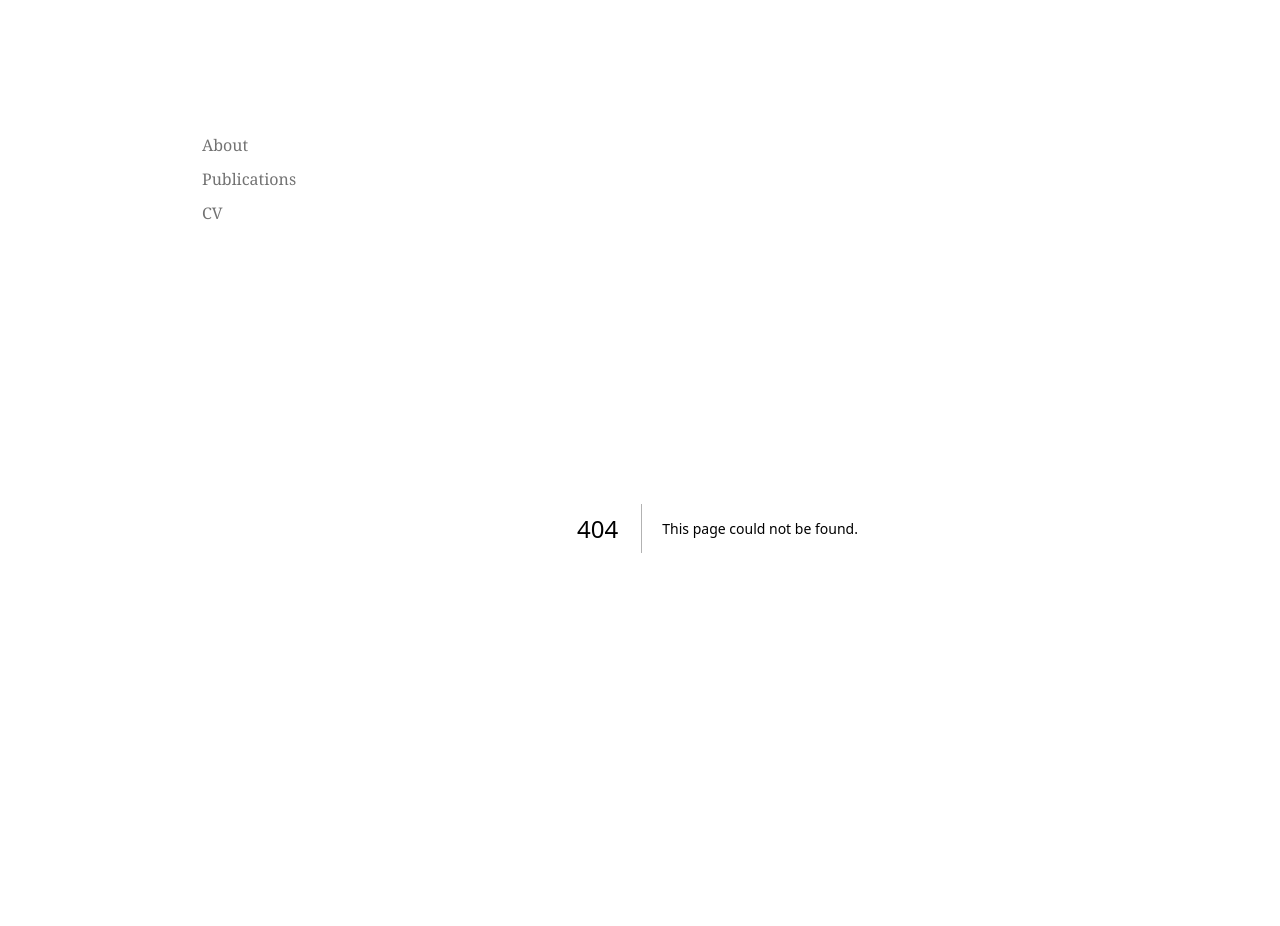
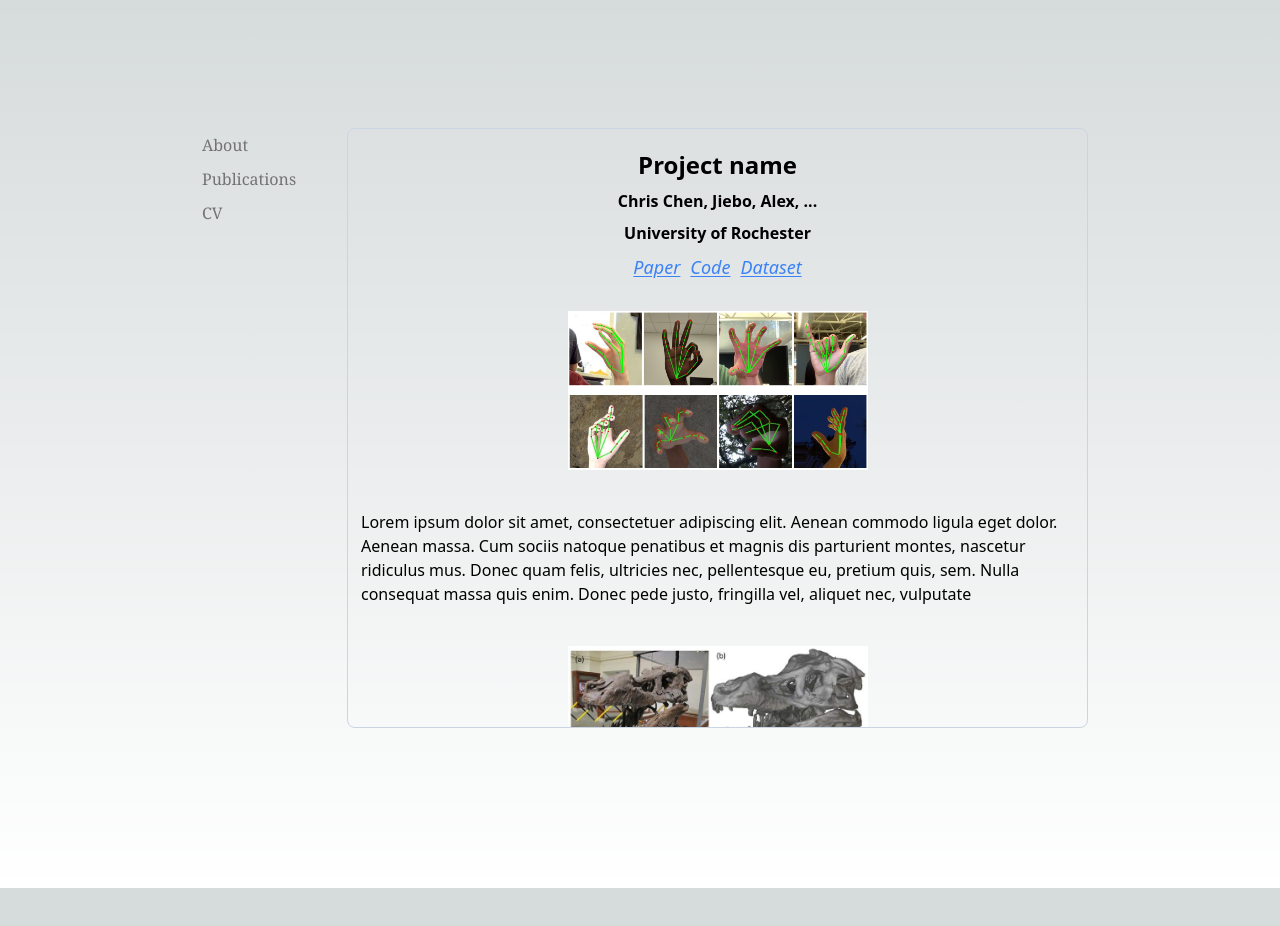
Before and after one commit to alexmartin1722/alexmartin1722.github.io, a Next.js app: page /projects/skull2animal in a window 1280 px wide. Before the commit this address had no page. Shown: the top 926 px of the page. After the commit the page ends 888 px from the top, so only its background shows below. Built offline with nearby package versions, Linux system fonts and the light colour scheme.

Commit message:
skull2animal page

```diff
--- a/src/app/layout.tsx
+++ b/src/app/layout.tsx
@@ -2,15 +2,17 @@ import "./globals.css";
 import Sidebar from "../components/sidebar";
 import Head from "next/head";
 
-export const metadata = {
+const metadata = {
   title: "Alex Martin",
   description: "Generated by create next app",
 };
 
 export default function RootLayout({
   children,
+  showNavBar = true, // Default value is true, meaning NavBar will be shown by default.
 }: {
   children: React.ReactNode;
+  showNavBar?: boolean;
 }) {
   return (
     <html lang="en">
@@ -23,7 +25,7 @@ export default function RootLayout({
         />
       </Head>
       <body className="antialiased max-w-4xl mb-40 flex flex-col md:flex-row mx-4 mt-8 md:mt-20 lg:mt-32 lg:mx-auto">
-        <Sidebar />
+        {showNavBar && <Sidebar />} {/* Conditionally render the NavBar */}
         <main className="flex-auto min-w-0 mt-6 md:mt-0 flex flex-col px-2 md:px-0">
           {children}
           {/* <Analytics /> */}
--- a/src/app/page.tsx
+++ b/src/app/page.tsx
@@ -31,8 +31,8 @@ const about = () => {
  const bio = () => {
   return (
     <>
-      I am a third-year undergraduate student in computer science at the
-      University of Rochester advised by&nbsp;
+      I am a third-year undergraduate student in computer science at
+      the University of Rochester advised by&nbsp;
       <a
         href="https://www.cs.rochester.edu/u/jluo/"
         target="_blank"
--- /dev/null
+++ b/src/app/projects/skull2animal/page.tsx
@@ -0,0 +1,123 @@
+"use client";
+import { motion } from "framer-motion";
+import Image from "next/image";
+import RootLayout from "@/app/layout";
+import Link from "next/link";
+
+export default function Skull() {
+  const handleOpen = () => {};
+
+  return (
+    <>
+      <RootLayout showNavBar={false}>
+        {/* Your page content goes here */}
+      </RootLayout>
+      <main className="flex min-w-0 mt-6 md:mt-0 flex flex-col px-2 md:px-0 border-[1px] border-slate-300 rounded-lg h-[600px] overflow-scroll">
+        <section id="projectIntro" className="flex flex-col items-center">
+          <div
+            id="titleContainer"
+            className="flex flex-col items-center space-y-[8px] mt-[20px]"
+          >
+            <h1 className="font-semibold text-2xl"> Project name </h1>
+            <p className="font-semibold"> Chris Chen, Jiebo, Alex, ...</p>
+            <p className="font-semibold"> University of Rochester</p>{" "}
+            <div id="links" className="flex flex-row text-lg space-x-[10px]">
+              <Link
+                href=""
+                className="text-blue-500 underline underline-offset-2 italic hover:text-blue-800 dark:hover:text-blue-300"
+              >
+                Paper
+              </Link>
+              <Link
+                href=""
+                className="text-blue-500 underline underline-offset-2 italic hover:text-blue-800 dark:hover:text-blue-300"
+              >
+                Code
+              </Link>
+              <Link
+                href=""
+                className="text-blue-500 underline underline-offset-2 italic hover:text-blue-800 dark:hover:text-blue-300"
+              >
+                Dataset
+              </Link>
+            </div>
+          </div>
+
+          <div
+            id="introImagesContainer"
+            className="mt-[30px] flex flex-row space-x-[10px]"
+          >
+            <motion.div whileHover={{ scale: 1.3 }}>
+              <Image src="/handImage.jpg" height={300} width={300} alt="" />
+            </motion.div>
+            {/* <motion.div whileHover={{ scale: 1.3 }}>
+            <Image src="/handImage.jpg" height={300} width={300} alt="" />
+          </motion.div> */}
+          </div>
+
+          <p id="description" className="mt-[40px] mb-[40px] mx-[13px]">
+            Lorem ipsum dolor sit amet, consectetuer adipiscing elit. Aenean
+            commodo ligula eget dolor. Aenean massa. Cum sociis natoque
+            penatibus et magnis dis parturient montes, nascetur ridiculus mus.
+            Donec quam felis, ultricies nec, pellentesque eu, pretium quis, sem.
+            Nulla consequat massa quis enim. Donec pede justo, fringilla vel,
+            aliquet nec, vulputate
+          </p>
+
+          <Image
+            src="/dinoDummy.jpeg"
+            height={300}
+            width={300}
+            alt=""
+            className=""
+          />
+        </section>
+
+        <hr className="border-2 my-[30px]" />
+
+        <section id="abstract" className="flex flex-col items-center">
+          <div className="flex flex-col items-center space-y-[8px]">
+            <h1 className="font-semibold text-xl">Abstract</h1>
+            <p id="description" className="mt-[40px] mb-[40px] mx-[13px]">
+              Lorem ipsum dolor sit amet, consectetuer adipiscing elit. Aenean
+              commodo ligula eget dolor. Aenean massa. Cum sociis natoque
+              penatibus et magnis dis parturient montes, nascetur ridiculus mus.
+              Donec quam felis, ultricies nec, pellentesque eu, pretium quis,
+              sem. Nulla consequat massa quis enim. Donec pede justo, fringilla
+              vel, aliquet nec, vulputate
+            </p>
+          </div>
+        </section>
+
+        <hr className="border-2 my-[30px]" />
+
+        <section id="results" className="flex flex-col items-center">
+          <div className="flex flex-col items-center space-y-[8px]">
+            <h1 className="font-semibold text-xl">Results</h1>
+          </div>
+          <div
+            id="resultImageContainer"
+            className="mt-[30px] flex flex-row space-x-[10px]"
+          >
+            <Image src="/handImage.jpg" height={300} width={300} alt="" />
+            {/* <Image src="/handImage.jpg" height={300} width={300} alt="" /> */}
+          </div>
+        </section>
+
+        <hr className="border-2 my-[30px]" />
+
+        <section id="methods"> </section>
+
+        <section
+          id="easteregg"
+          className="flex flex-col items-center mb-[40px]"
+        >
+          <Image src="/alexEasterEgg.jpg" height={300} width={300} alt="" />
+          <caption className="caption-bottom text-sm">
+            The author’s first ever Image-to-Image translation
+          </caption>
+        </section>
+      </main>
+    </>
+  );
+}
```
